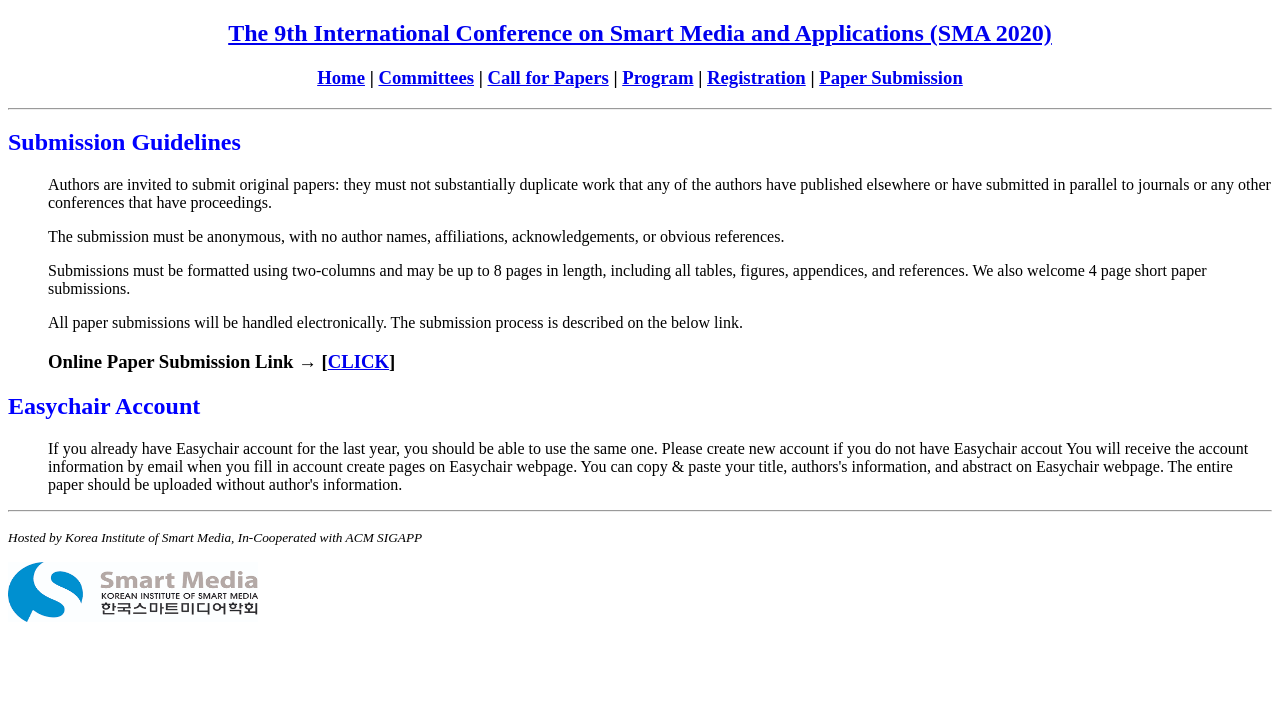
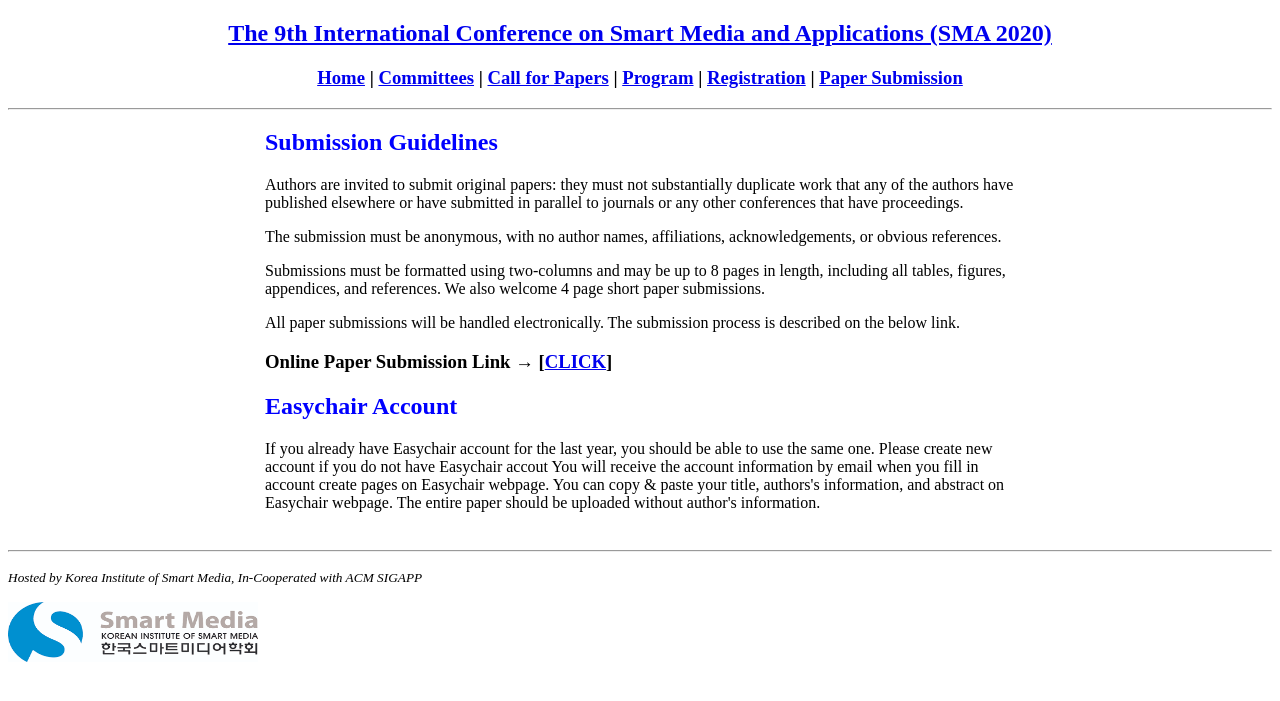
Before and after one commit to icea-conf/sma-2020.github.io, a Jekyll site: the page built from submission/index.html, in a window 1280 px wide. Shown: the top 701 px of the page. Built offline with Jekyll 4.4.1, drawn with Linux system fonts in a browser that asks for light colours.

Commit message:
Update index.html

```diff
--- a/submission/index.html
+++ b/submission/index.html
@@ -2,17 +2,20 @@
 layout: default
 title: SMA 2020
 ---
-
+<div class="container">
+     <div class="content">
+          <div>
                <h2 style="color:#0000FF">Submission Guidelines</h2>
-          <ul>
                     <p>Authors are invited to submit original papers: they must not substantially duplicate work that any of the authors have published elsewhere or have submitted in parallel to journals or any other conferences that have proceedings.</p>
-               <p>The submission must be anonymous, with no author names, affiliations,  acknowledgements, or obvious references.</p>
+                    <p>The submission must be anonymous, with no author names, affiliations, acknowledgements, or obvious references.</p>
                     <p>Submissions must be formatted using two-columns and may be up to 8 pages in length, including all tables, figures, appendices, and references. We also welcome 4 page short paper submissions.</p>
                     <p>All paper submissions will be handled electronically. The submission process is described on the below link.</p>
                     <h3>Online Paper Submission Link → [<a href="https://www.easychair.org/conferences/?conf=sma20200">CLICK</a>]</h3>
-          </ul>
+          </div>
 
+          <div>
                <h2 style="color:#0000FF">Easychair Account</h2>
-          <ul>
                     <a>If you already have Easychair account for the last year, you should be able to use the same one. Please create new account if you do not have Easychair accout You will receive the account information by email when you fill in account create pages on Easychair webpage. You can copy & paste your title, authors's information, and abstract on Easychair webpage. The entire paper should be uploaded without author's information.</a>
-          </ul>
+          </div>
+     </div>
+</div>
```
Lines whose indentation alone changed are shown as unchanged.
